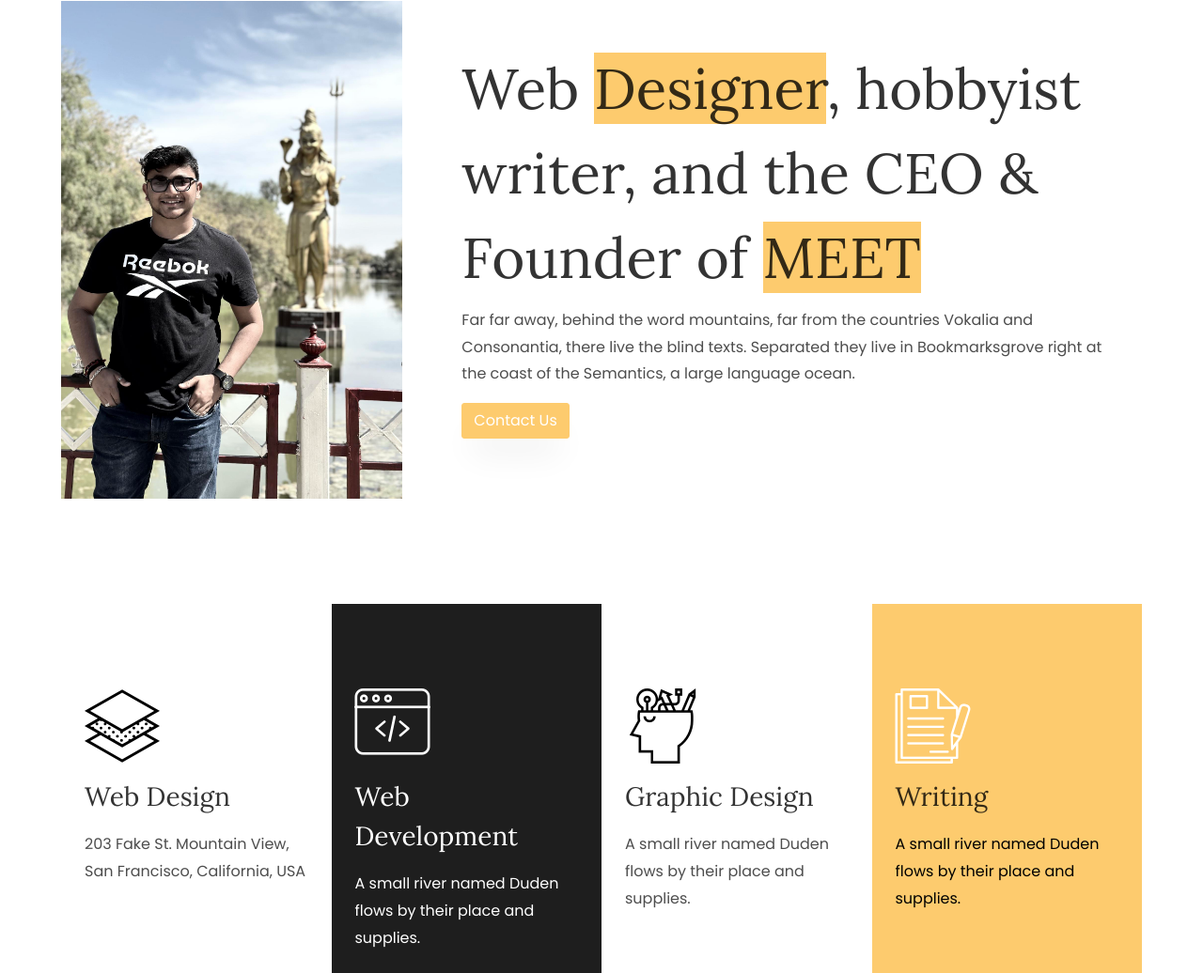
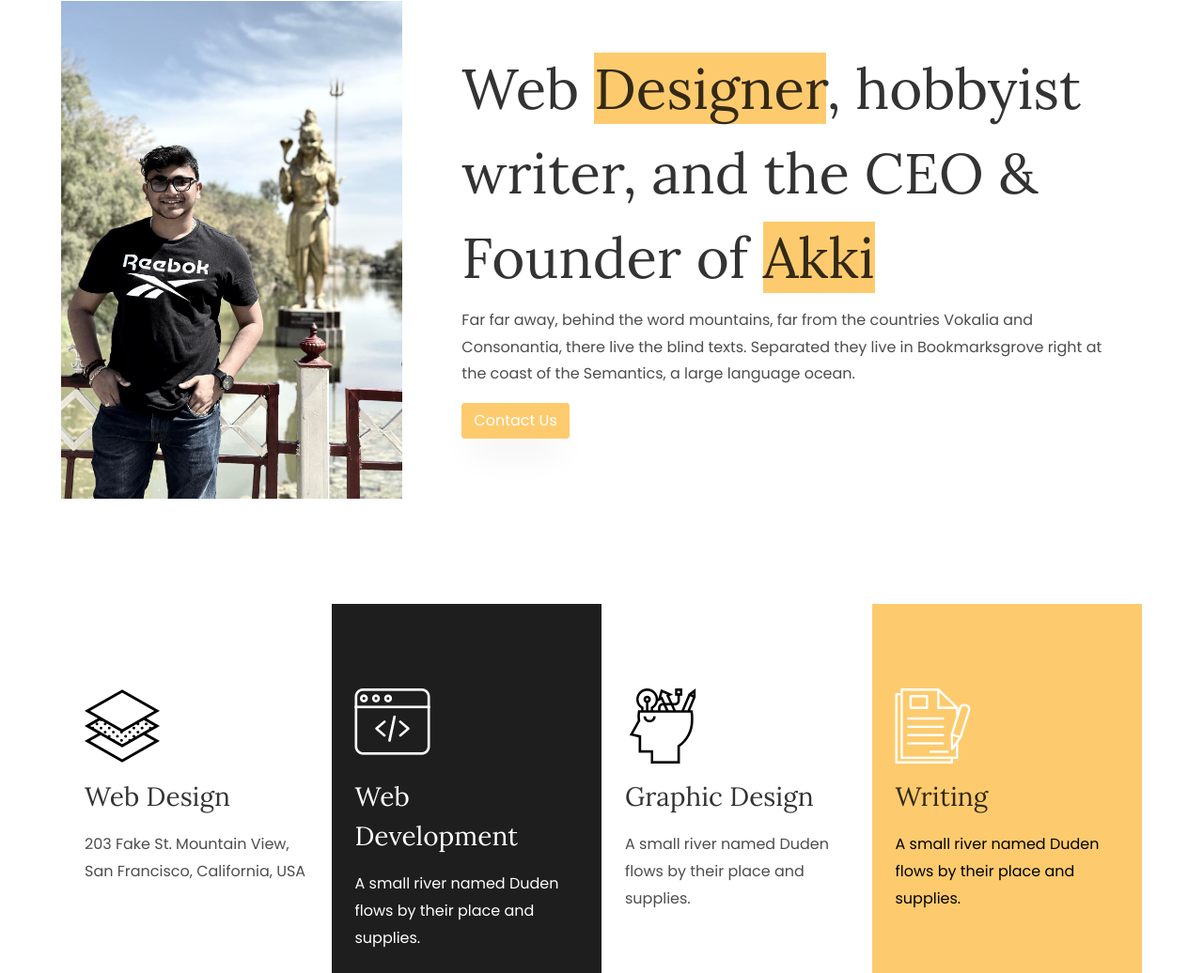
Before and after one commit to Meet92002/potfolio, a plain HTML site: page about.html in a window 1280 px wide. Shown: the part 940-1976 px from the top of the page at 94% size. Drawn offline with Linux system fonts and the light colour scheme; some packages are replaced by stand-ins of ours; no server answers; files whose address does not match are found by name; a web font is replaced by a local one.

Commit message:
Potfolio

```diff
--- a/about.html
+++ b/about.html
@@ -66,7 +66,7 @@
     				<div class="img" style="background-image: url('images/bg_2.jpg')"></div>
     			</div>
     			<div class="col-md-8 py-md-5 pt-4 p-md-5">
-    				<h2>Web <span>Designer</span>, hobbyist writer, and the CEO &amp; Founder of <span>MEET</span></h2>
+    				<h2>Web <span>Designer</span>, hobbyist writer, and the CEO &amp; Founder of <span>Akki</span></h2>
     				<p>Far far away, behind the word mountains, far from the countries Vokalia and Consonantia, there live the blind texts. Separated they live in Bookmarksgrove right at the coast of the Semantics, a large language ocean.</p>
     				<p><a href="#" class="btn btn-primary">Contact Us</a></p>
     			</div>
```
